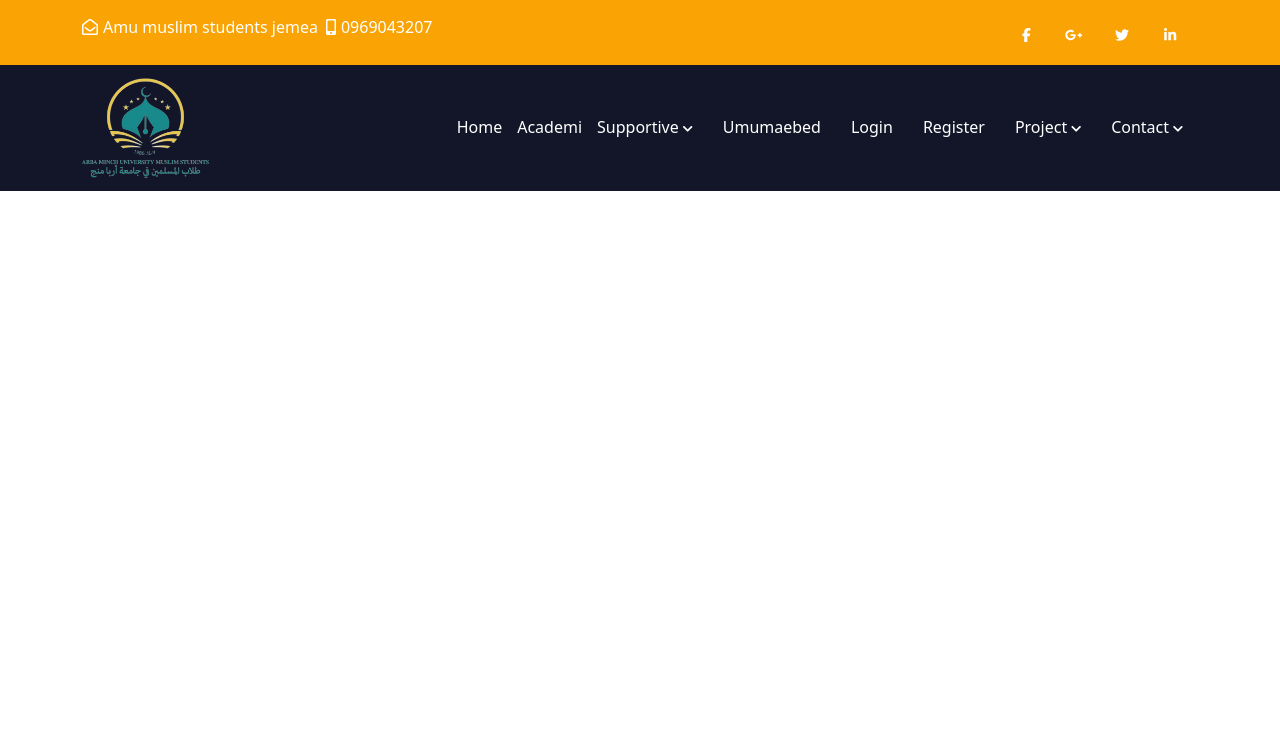
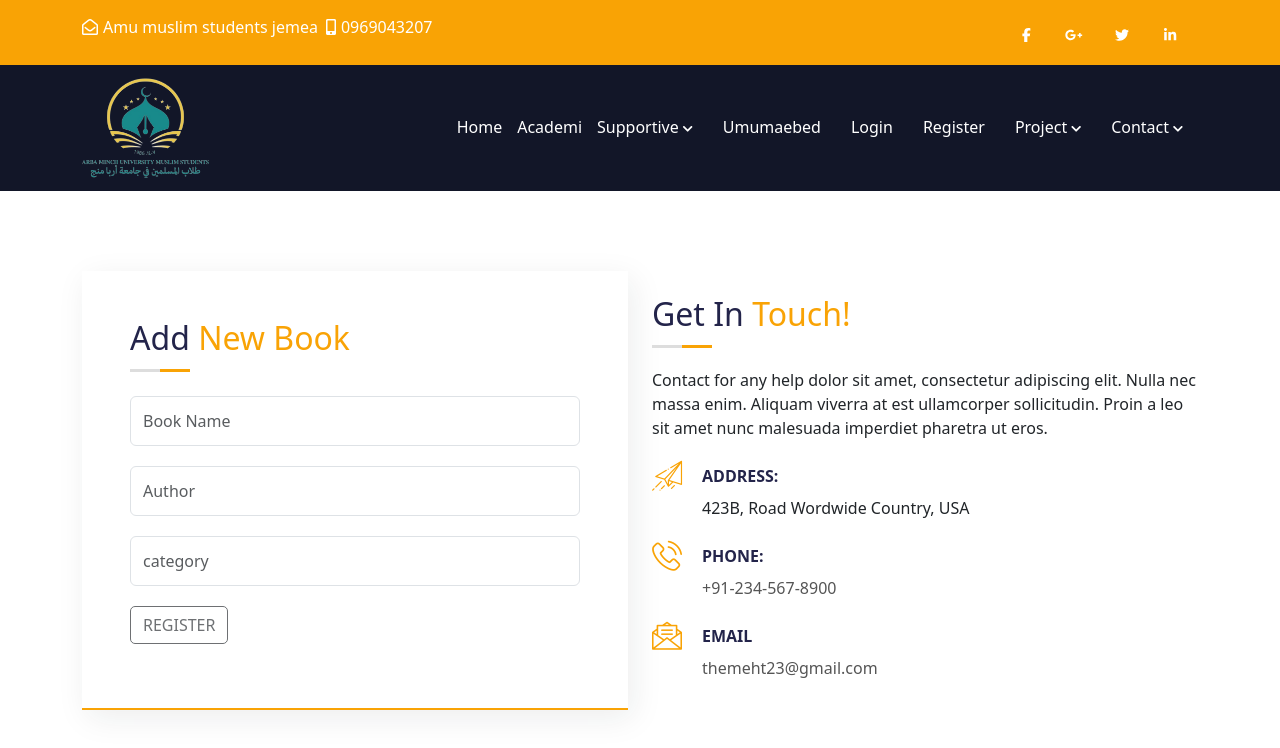
Before and after one commit to Othmaniy/AMU_jemea_web, a React (Vite) app in the folder frontend/: page /addbook in a window 1280 px wide. Shown: the top 748 px of the page. Built offline with nearby package versions, Linux system fonts and the light colour scheme.

Commit message:
library front end on progress

```diff
--- a/frontend/src/App.jsx
+++ b/frontend/src/App.jsx
@@ -10,6 +10,7 @@ import Login1 from './pages/login/Login1';
 import Registeruser from './pages/adminpages/register/Registeruser';
 import Unautherized from './pages/Unautherized';
 import ProtectedRoute from './components/Protected/ProtectedRoute';
+import AddBooks from './pages/LibraryPages/AddBooks';
 
 // import { AuthContext } from './components/auth/auth.context';
 
@@ -40,14 +41,14 @@ function App() {
          } />
            <Route path='/umumaebed' element={<UmumaebedHome />}/>
            <Route path='/login' element={<Login1 />} />
+           <Route path='/addbook' element={<AddBooks />} />
            <Route path='/registeruser' element={
            <ProtectedRoute role={["Admin"]}>
               <Registeruser />
            </ProtectedRoute>
-
-
            } />
            <Route path='/unautherized' element={<Unautherized />} />
+
         </Routes>
       </>
     </Router>
--- a/frontend/src/components/header/Header.jsx
+++ b/frontend/src/components/header/Header.jsx
@@ -9,6 +9,8 @@ import getuser from '../Utility/decode';
 function Header() {
   console.log(useAuth());
   const check =useAuth();
+  console.log(check);
+  console.log(check.islogged);
   // if(check&&check.currentuser){
   //   console.log(check.currentuser.token);
   // }
@@ -26,8 +28,7 @@ function Header() {
 
 // logger();
   // console.log(user);
-  const x= ["abee","htry","hfuty","kitoe"]
-  console.log(x.length);
+
   return (
     <div className='reactheader'>
 <header id="site-header" className="header header-4">
--- /dev/null
+++ b/frontend/src/pages/LibraryPages/AddBooks.jsx
@@ -0,0 +1,176 @@
+import React, { useState } from "react";
+import basepath from "../../components/url/url";
+// import "./register.css";
+
+function AddBooks() {
+//   const [form, setForm] = useState({});
+  const [reponsemessage, setResponsemessage] = useState("");
+//   const user =useAuth();
+const [bookname,setBookname]=useState('');
+const [Author,setAuthor] = useState('')
+const [category,setCategory]= useState('')
+const [bookNameError,setBookNameError] =useState('');
+const [authorError,setAuthorError]=useState('');
+const [catagoryError,setCatagoryError] =useState('')
+
+const form ={
+    bookname,Author,category
+}
+console.log(form);
+  const handlesubmit = async (e) => {
+    e.preventDefault();
+    let valid =true;
+    if(!bookname){
+        setBookNameError("please provide book name")
+        valid=false;
+    }
+    else{
+        setBookNameError("")
+    }
+    if(!Author){
+        setAuthorError("please provide authorname")
+        valid =false
+    }
+    else{
+        setAuthorError("")
+    }
+    if(!category){
+        setCatagoryError("please provide which  ategory the book belongs")
+        valid= false
+    }
+    else{
+        setCatagoryError("")
+    }
+    if(!valid){
+        return;
+    }
+    try {
+      const response = await basepath.post("library/addnewbook", form);
+      console.log(response);
+      console.log(response.data.message);
+      setResponsemessage(response.data.message);
+      //  setResponsemessage(response.data.)
+      // alert(reponsemessage)
+
+      // setTimeout(() => {
+      //   window.location.href = "/";
+      // }, 3000);
+    } catch (err) {
+      console.log(err);
+      console.log(err.response.data.message);
+      setResponsemessage(err.response.data.message);
+      // alert(reponsemessage)
+    }
+  };
+
+  return (
+    <>
+      <>
+        <section className="contact pb-lg-0 z-index-1">
+          <div className="container">
+            <div className="row">
+              <div className="col-lg-6 col-md-12">
+                <div className="contact-main white-bg p-5">
+                  <h2 className="title mb-4">
+                   add <span>new book</span>
+                  </h2>
+                  <form id="contact-form" onSubmit={handlesubmit}>
+
+                    <div className="form-group">
+                      <input
+                        id="form_name"
+                        type="text"
+                        name="BookName"
+                        className="form-control"
+                        placeholder="Book Name"
+                        required="required"
+                       onChange={(e)=>setBookname(e.target.value)}
+                      />
+                      <div className="help-block with-errors">{bookNameError}</div>
+                    </div>
+                    <div className="form-group">
+                      <input
+                        id="form_email"
+                        name="Author"
+                        className="form-control"
+                        placeholder="Author"
+                        required="required"
+                       onChange={(e)=>setAuthor(e.target.value)}
+                      />
+                      <div className="help-block with-errors">{authorError}</div>
+                    </div>
+                    <div className="form-group">
+                      <input
+                        id="form_phone"
+                        name="Category"
+                        className="form-control"
+                        placeholder="category"
+                        required="required"
+                        onChange={(e)=>setCategory(e.target.value)}
+                      />
+                      <div className="help-block with-errors">{catagoryError}</div>
+                    </div>
+                    {/* to be done for availability */}
+                    {/* <div className="form-group">
+                      <input
+                        id="form_phone"
+                        type="password"
+                        name="password"
+                        className="form-control"
+                        placeholder="password"
+                        required="required"
+                        onChange={handleChange}
+                      />
+                      <div className="help-block with-errors"></div>
+                    </div> */}
+
+
+                    <button type="submit" className="btn btn-border btn-radius">
+                      <span>Register</span>
+                    </button>
+                    <p className="mt-3" style={{ color: "red" }}>
+                      {reponsemessage}
+                    </p>
+                  </form>
+                </div>
+              </div>
+              <div className="col-lg-6 col-md-12 form-info mt-4">
+                <h2 className="title">
+                  Get In <span>Touch!</span>
+                </h2>
+                <p>
+                  Contact for any help dolor sit amet, consectetur adipiscing
+                  elit. Nulla nec massa enim. Aliquam viverra at est ullamcorper
+                  sollicitudin. Proin a leo sit amet nunc malesuada imperdiet
+                  pharetra ut eros.
+                </p>
+                <ul className="contact-info list-unstyled mt-4">
+                  <li className="mb-4">
+                    <i className="flaticon-paper-plane"></i>
+                    <span>Address:</span>
+                    <p>423B, Road Wordwide Country, USA</p>
+                  </li>
+                  <li className="mb-4">
+                    <i className="flaticon-phone-call"></i>
+                    <span>Phone:</span>
+                    <a href="tel:+912345678900">+91-234-567-8900</a>
+                  </li>
+                  <li>
+                    <i className="flaticon-message"></i>
+                    <span>Email</span>
+                    <a href="mailto:themeht23@gmail.com">
+                      {" "}
+                      themeht23@gmail.com
+                    </a>
+                  </li>
+                </ul>
+              </div>
+            </div>
+          </div>
+        </section>
+      </>
+    </>
+  );
+}
+
+export default AddBooks;
```
Also changed, not shown: 2 other files (tests, documents, lock files or other folders).
